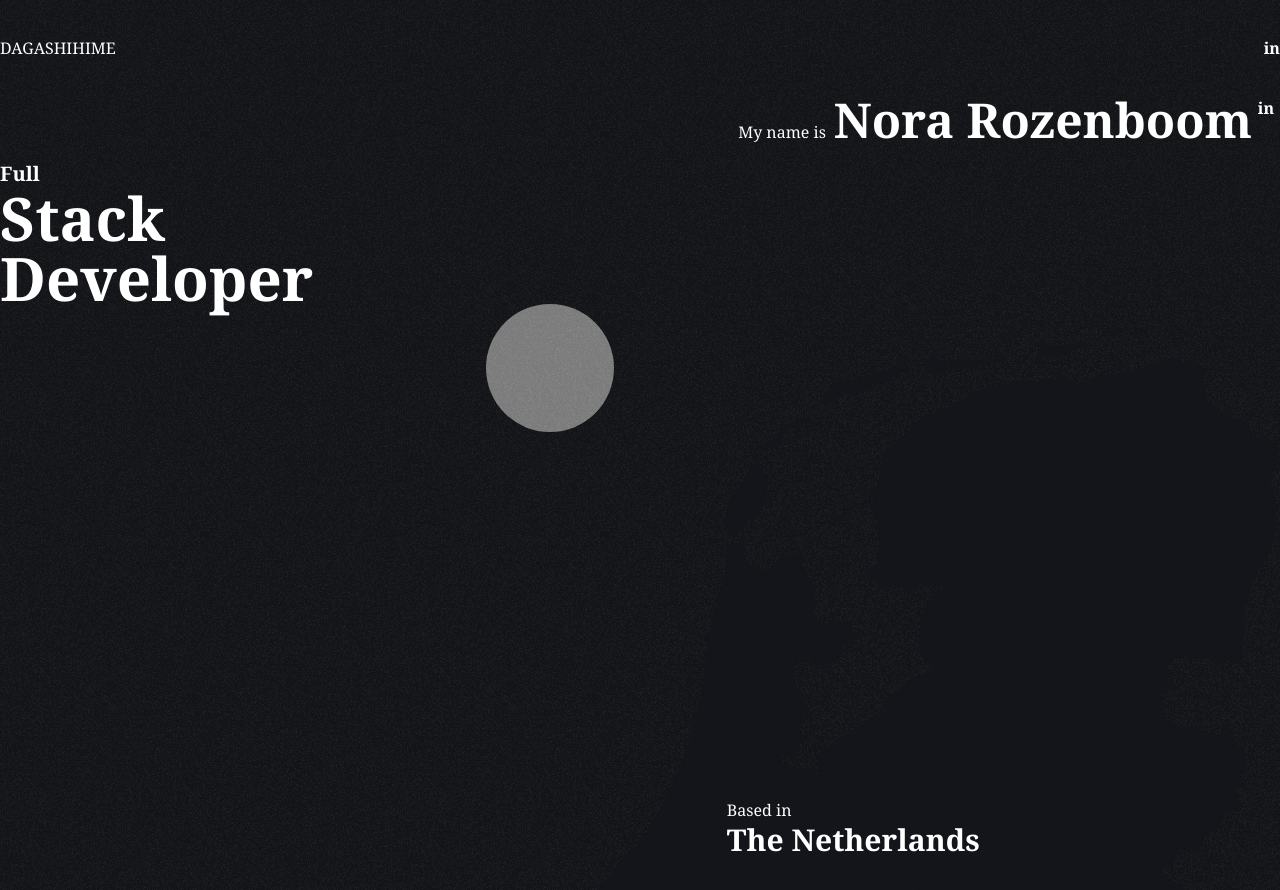
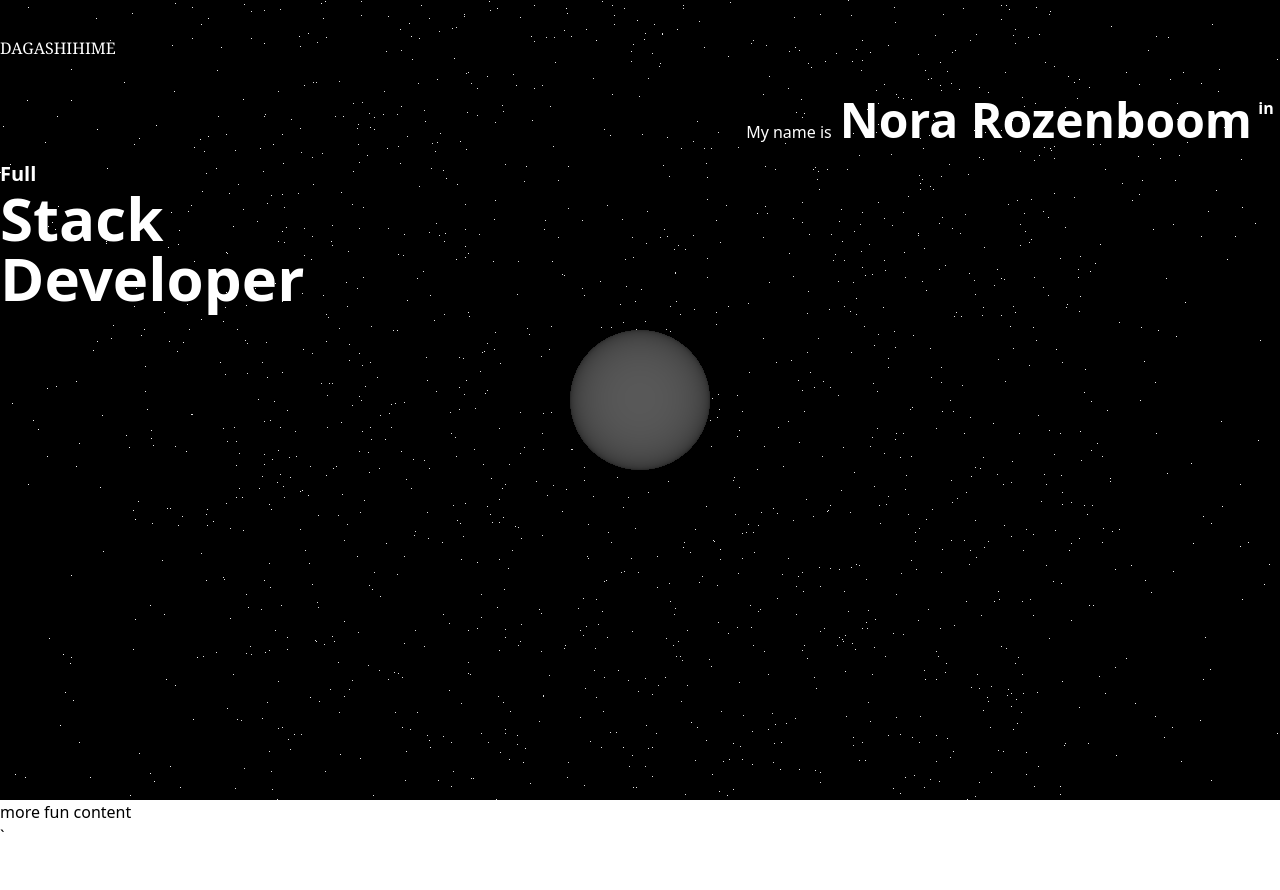
Before and after one commit to dagashihime/dagashihime.github.io, an Astro site: page / in a window 1280 px wide. After the commit the page ends 848 px from the top, so only its background shows below. Built offline with nearby package versions, Linux system fonts and the light colour scheme; Astro itself is replaced by a stand-in of ours; no server answers; animation ran at ten frames a second.

Commit message:
wip - setup basic threejs design

```diff
--- a/package.json
+++ b/package.json
@@ -13,7 +13,9 @@
     "@astrojs/check": "^0.4.1",
     "@astrojs/tailwind": "^5.1.0",
     "astro": "^4.1.1",
+    "gsap": "^3.12.5",
     "tailwindcss": "^3.4.1",
+    "three": "^0.161.0",
     "typescript": "^5.3.3"
   }
 }
--- /dev/null
+++ b/src/components/MoonIcon.astro
@@ -0,0 +1,13 @@
+---
+interface Props {
+    className: string;
+    fill: string;
+}
+
+const { className, fill } = Astro.props;
+---
+<svg version="1.1" id="Layer_1" xmlns="http://www.w3.org/2000/svg" xmlns:xlink="http://www.w3.org/1999/xlink" x="0px" y="0px" viewBox="0 0 122.88 122.89" style="enable-background:new 0 0 122.88 122.89" xml:space="preserve" class={className}>
+    <g>
+        <path fill={fill} d="M49.06,1.27c2.17-0.45,4.34-0.77,6.48-0.98c2.2-0.21,4.38-0.31,6.53-0.29c1.21,0.01,2.18,1,2.17,2.21 c-0.01,0.93-0.6,1.72-1.42,2.03c-9.15,3.6-16.47,10.31-20.96,18.62c-4.42,8.17-6.1,17.88-4.09,27.68l0.01,0.07 c2.29,11.06,8.83,20.15,17.58,25.91c8.74,5.76,19.67,8.18,30.73,5.92l0.07-0.01c7.96-1.65,14.89-5.49,20.3-10.78 c5.6-5.47,9.56-12.48,11.33-20.16c0.27-1.18,1.45-1.91,2.62-1.64c0.89,0.21,1.53,0.93,1.67,1.78c2.64,16.2-1.35,32.07-10.06,44.71 c-8.67,12.58-22.03,21.97-38.18,25.29c-16.62,3.42-33.05-0.22-46.18-8.86C14.52,104.1,4.69,90.45,1.27,73.83 C-2.07,57.6,1.32,41.55,9.53,28.58C17.78,15.57,30.88,5.64,46.91,1.75c0.31-0.08,0.67-0.16,1.06-0.25l0.01,0l0,0L49.06,1.27 L49.06,1.27z"/>
+    </g>
+</svg>
--- /dev/null
+++ b/src/helpers/math.js
@@ -0,0 +1,18 @@
+const getRandomXYZ = ({ exclusionRange } = {})=> {
+    let array;
+    do {
+        array = ['x','y','z'].map(()=> {
+            return Math.random() * 2000 - 1000
+        })
+    } while(exclusionRange && array.filter(n=> n >= -exclusionRange && n <= exclusionRange).length === 3)
+
+    return {
+        x: array[0],
+        y: array[1],
+        z: array[2]
+    }
+}
+
+export {
+    getRandomXYZ
+}
--- /dev/null
+++ b/src/helpers/scene.js
@@ -0,0 +1,101 @@
+import * as THREE from 'three'
+import { getRandomXYZ } from './math'
+
+const webGLSupport = () => {
+    try {
+        const canvas = document.createElement('canvas')
+        return !!(window.WebGLRenderingContext && (
+            canvas.getContext('webgl') || canvas.getContext('experiment-webgl')
+        ))
+    } catch(e) {
+        return false
+    }
+}
+
+const setGlobe = ({ scene, loadingManager })=> {
+    const textureLoader = new THREE.TextureLoader(loadingManager)
+
+    const moonTexture = textureLoader.load('../assets/MoonColorMap.png')
+    const moonReliefTexture = textureLoader.load('../assets/MoonReliefMap.png')
+
+    const geometry = new THREE.SphereGeometry(50, 64, 64)
+
+    const material = new THREE.MeshStandardMaterial({
+        map: moonTexture,
+        bumpMap: moonReliefTexture
+    })
+    const mesh = new THREE.Mesh(geometry, material)
+    scene.add(mesh)
+
+    return { mesh }
+}
+
+const setLight = ({ scene, target })=> {
+    const light = new THREE.DirectionalLight( 0xffffff, 0.5 );
+    light.position.z = 50
+    light.target = target
+    scene.add(light)
+
+    return { light }
+}
+
+const setPerspectiveCamera = ({ fieldOfView, aspectRatio, nearPlane, farPlane })=> {
+    const camera = new THREE.PerspectiveCamera(fieldOfView, aspectRatio, nearPlane, farPlane)
+    camera.position.z = farPlane / 4
+
+    return { camera }
+}
+
+const setRenderer = ({ width, height })=> {
+    const canvas = document.createElement('canvas')
+    document.body.appendChild(canvas)
+
+    let renderer
+    if(webGLSupport()) {
+        renderer = new THREE.WebGLRenderer({ alpha: true, canvas })
+    } else {
+        renderer = new THREE.CanvasRenderer(canvas)
+    }
+
+    renderer.setClearColor(0x000000, 1)
+    renderer.setPixelRatio(window.devicePixelRatio)
+    renderer.setSize(width, height)
+
+    return { canvas, renderer }
+}
+
+const setStars = ({ scene, starQuantity = 45000 })=> {
+    const geometry = new THREE.SphereGeometry(1500, 100, 50)
+
+    const materialOptions = {
+        size: 1.0,
+        transparency: true,
+        opacity: .7
+    }
+
+    const material = new THREE.PointsMaterial(materialOptions)
+
+    let vertices = []
+    for(let i = 0; i < starQuantity; i++) {
+        let starVertex = new THREE.Vector3()
+        const { x, y, z } = getRandomXYZ({ exclusionRange: 500 })
+        starVertex.x = x
+        starVertex.y = y
+        starVertex.z = z
+
+        vertices.push(starVertex)
+    }
+
+    geometry.setFromPoints(vertices)
+
+    const stars = new THREE.Points(geometry, material)
+    scene.add(stars)
+}
+
+export {
+    setGlobe,
+    setLight,
+    setPerspectiveCamera,
+    setRenderer,
+    setStars
+}
--- a/src/layouts/Layout.astro
+++ b/src/layouts/Layout.astro
@@ -18,7 +18,7 @@ const { PUBLIC_LINKEDIN_URL } = import.meta.env;
 		<title>{title}</title>
 	</head>
 	<body>
-		<span class="moon"></span>
+		<!-- <span class="moon"></span>
 		<span class="grain"></span>
 		<span class="md:hidden block absolute inset-0 text-white"> mobile site not supported :(</span>
 		<main class="hidden md:block absolute inset-0">
@@ -35,10 +35,19 @@ const { PUBLIC_LINKEDIN_URL } = import.meta.env;
 				</div>
 			</nav>
 			<slot />
-		</main>
+		</main> -->
 	</body>
 </html>
 <style is:global>
+	* {
+		margin: 0
+	}
+	canvas {
+		position: absolute;
+		top: 0;
+	}
+</style>
+<!-- <style is:global>
 	html {
 		font-family: system-ui, sans-serif;
 		color: white;
@@ -100,8 +109,8 @@ const { PUBLIC_LINKEDIN_URL } = import.meta.env;
 		width: 8rem;
 		aspect-ratio: 1/1;
 	}
-</style>
-<script>
+</style> -->
+<!-- <script>
 	const moon = document.querySelector('.moon') as HTMLSpanElement
 
 	const loadMoonScene = ()=> {
@@ -135,4 +144,4 @@ const { PUBLIC_LINKEDIN_URL } = import.meta.env;
 			unloadMoonScene()
 		})
 	})
-</script>
+</script> -->
--- /dev/null
+++ b/src/main.js
@@ -0,0 +1,88 @@
+import * as THREE from 'three'
+import { setGlobe, setLight, setPerspectiveCamera, setRenderer, setStars } from './helpers/scene'
+
+let { height, width, aspectRatio, mouseX, mouseY } = {
+    height: window.innerHeight,
+    width: window.innerWidth,
+    aspectRatio: window.innerWidth / window.innerHeight,
+    mouseX: 0,
+    mouseY: 0
+}
+
+const { fieldOfView, nearPlane, farPlane, windowHalfX, windowHalfY } = {
+    fieldOfView: 75,
+    nearPlane: 1,
+    farPlane: 1500,
+    windowHalfX: width / 2,
+    windowHalfY: height / 2
+}
+
+const scene = new THREE.Scene({ antialias: true })
+scene.fog = new THREE.FogExp2(0x000000, .0003)
+
+const loadingManager = new THREE.LoadingManager(()=> {
+    console.log('his')
+    const loadingScreen = document.querySelector('#loading-screen')
+    loadingScreen.classList.add('hidden')
+})
+
+const { camera } = setPerspectiveCamera({ fieldOfView, aspectRatio, nearPlane, farPlane })
+const { renderer } = setRenderer({ width, height })
+setStars({ scene })
+const { mesh: globe } = setGlobe({ scene, loadingManager })
+globe.addEventListener('click', e=> {
+    console.log('u enter wtf')
+})
+
+const { light } = setLight({ scene, target: globe })
+
+window.addEventListener('resize', ()=> {
+    width = window.innerWidth
+    height = window.innerHeight
+    aspectRatio = width / height
+
+    camera.aspect = aspectRatio
+    camera.updateProjectionMatrix()
+
+    renderer.setSize(width, height)
+})
+window.addEventListener('mousemove', e=> {
+    mouseX = e.clientX - windowHalfX
+    mouseY = e.clientY - windowHalfY
+})
+
+const me = document.querySelector('#me')
+let hover;
+me.addEventListener('mouseenter', e=> {
+    hover = true
+})
+me.addEventListener('mouseleave', e=> {
+    hover = false
+})
+
+const animate = () => {
+    requestAnimationFrame(animate)
+    render()
+}
+
+const render = () => {
+    if(hover) {
+        if(camera.position.z > 100)
+            camera.position.z -= .5;
+        camera.position.x += -camera.position.x * .005
+        camera.position.y += -camera.position.y * .005
+    } else {
+        if(camera.position.z < farPlane / 4)
+            camera.position.z += .5
+        camera.position.x += ( mouseX - camera.position.x ) * .005
+        camera.position.y += ( mouseY - camera.position.y ) * .005
+    }
+
+    light.position.x += ( mouseX - light.position.x ) * .001
+    light.position.y += ( mouseY - light.position.y ) * .001
+
+    camera.lookAt(globe.position)
+    renderer.render(scene, camera)
+}
+
+animate()
--- a/src/pages/index.astro
+++ b/src/pages/index.astro
@@ -1,9 +1,110 @@
 ---
 import Layout from '../layouts/Layout.astro';
-import Netherlands from '../components/Netherlands.astro';
+import MoonIcon from '../components/MoonIcon.astro';
 const { PUBLIC_LINKEDIN_URL } = import.meta.env;
 ---
 
+<!doctype html>
+<html lang="en">
+	<head>
+		<meta charset="UTF-8" />
+		<meta name="description" content="Astro description" />
+		<meta name="viewport" content="width=device-width" />
+		<link rel="icon" type="image/svg+xml" href="/favicon.svg" />
+		<meta name="generator" content={Astro.generator} />
+		<title>Nora Rozenboom - Full Stack Developer</title>
+	</head>
+	<body>
+		<div id="loading-screen" class="fixed inset-0 bg-black z-50 text-white flex flex-col justify-center items-center">
+			Delving deep...
+			<span class="moonchild"></span>
+		</div>
+		<!-- <div class="absolute inset-0 flex justify-center items-center">
+			<div class="relative opacity-30">
+				<MoonIcon className='w-96 -rotate-[40.5deg]' fill='rgba(255,255,255,1)' />
+				<MoonIcon className='absolute top-0 w-96 -rotate-[40.5deg] shaky' fill='rgba(255,255,255,.2)' />
+			</div>
+		</div> -->
+		<nav class="relative z-10 h-24 text-white">
+			<div class="fixed h-24 w-full">
+				<span class="h-full container mx-auto flex justify-between items-center">
+					<span class="w-48 font-serif uppercase">
+						DagashiHime
+					</span>
+					<!-- <a href={PUBLIC_LINKEDIN_URL} target="_blank" class="w-48 flex justify-end font-serif font-bold">
+						in
+					</a> -->
+				</span>
+			</div>
+		</nav>
+		<main class="container mx-auto">
+			<div class="h-[calc(100vh-6rem)] flex flex-col gap-4 text-white">
+				<span class="flex justify-end items-end gap-2">
+					My name is
+					<a id="me" href={PUBLIC_LINKEDIN_URL} target="_blank" class="group flex items-start">
+						<strong class="relative text-5xl">
+							<span class="absolute inset-x-0 text-center group-hover:block hidden whitespace-nowrap">
+								<p class="">ノラ ロゼンボオム</p>
+								<p class="absolute top-0 inset-x-0 opacity-20 shaky">ノラ ロゼンボオム</p>
+							</span>
+							<p class="block group-hover:opacity-0">Nora Rozenboom</p>
+						</strong>
+						<!-- change to lindedin logo -->
+						<b class="h-7 aspect-square flex justify-center group-hover:border rounded-full group-hover:bg-white text-white group-hover:text-[#13151a]">in</b>
+					</a>
+				</span>
+				<span class="flex flex-col">
+					<b class="text-xl">Full</b>
+					<b class="text-6xl">Stack</b>
+					<b class="text-6xl">Developer</b>
+				</span>
+			</div>
+
+			<span class="">
+				more fun content
+			</span>
+		</main>
+	</body>
+</html>
+
+<script src="../main.js"></script>`
+<style is:global>
+	* {
+		margin: 0;
+	}
+	main {
+		position: relative;
+	}
+	canvas {
+		position: absolute;
+		top: 0;
+		z-index: -1;
+	}
+
+	.shaky {
+		animation: shaky-animation .6s infinite;
+	}
+
+	@keyframes shaky-animation {
+		0% { translate: 0 0; }
+		10% { translate: -2% 8% }
+		30% { translate: 0 0 }
+		50% { translate: 2% 5% }
+		100% { translate: 0 0;}
+	}
+
+	.moonchild {
+		display: block;
+		height: 10rem;
+		aspect-ratio: 1/1;
+		border-radius: 99%;
+		background: radial-gradient(17rem at 50% 30%, transparent 20%, white 20.5%);
+		/* box-shadow: 0 .9rem 0 .7rem white; */
+	}
+</style>
+
+
+<!--
 <Layout title="Nora Rozenboom - Full Stack Developer">
 	<div class="container mx-auto flex flex-col gap-4 font-serif">
 		<span class="flex justify-end items-end gap-2">
@@ -16,7 +117,7 @@ const { PUBLIC_LINKEDIN_URL } = import.meta.env;
 					</span>
 					<p class="block group-hover:opacity-0">Nora Rozenboom</p>
 				</strong>
-				<!-- change to lindedin logo -->
+				<!-- change to lindedin logo
 				<b class="h-7 aspect-square flex justify-center group-hover:border rounded-full group-hover:bg-white text-white group-hover:text-[#13151a]">in</b>
 			</a>
 		</span>
@@ -39,5 +140,5 @@ const { PUBLIC_LINKEDIN_URL } = import.meta.env;
 	</div>
 	<!-- <div class="bg-pink-100">
 		about me
-	</div> -->
+	</div>
 </Layout>
```
Also changed, not shown: README.md, 3 other files.
